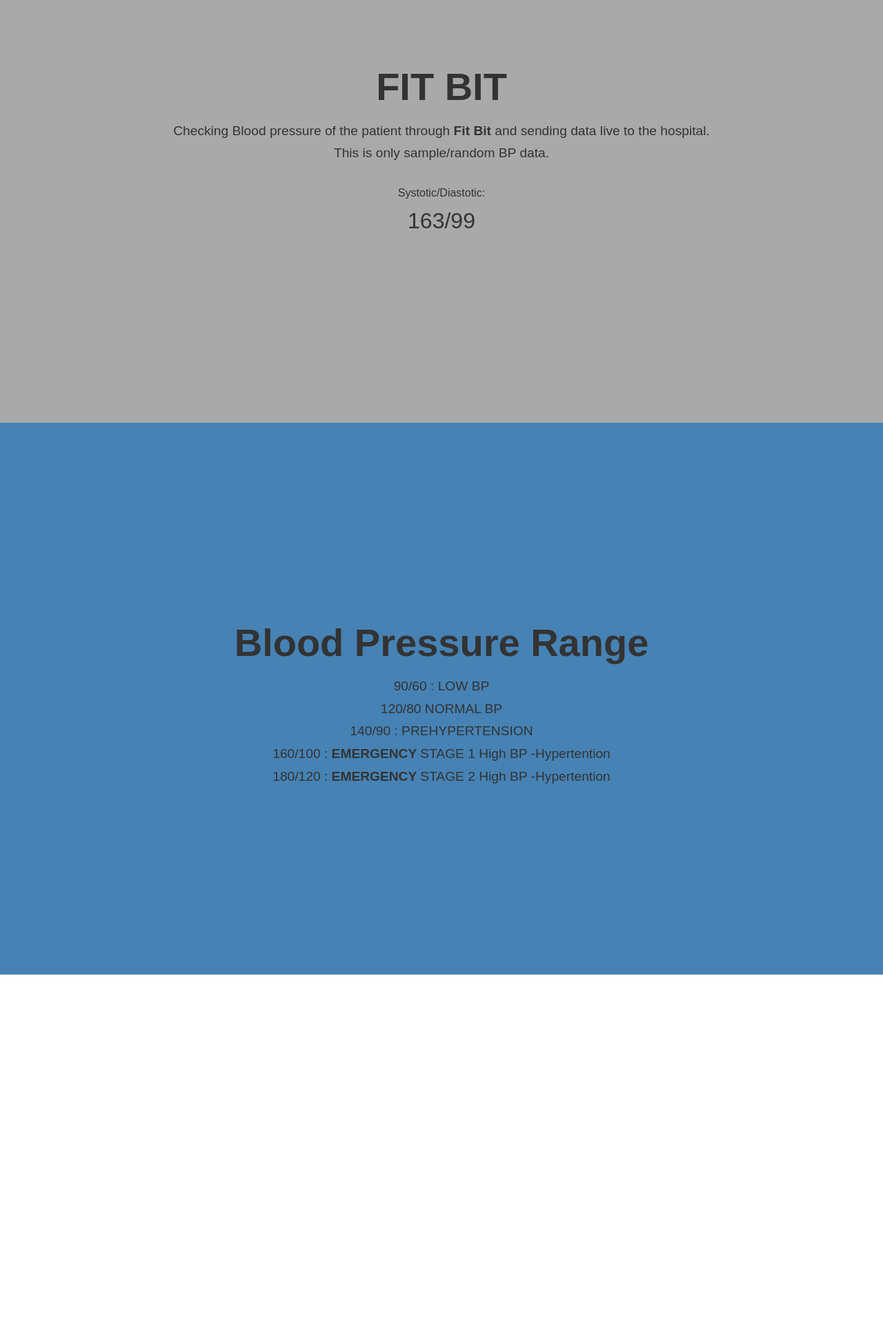
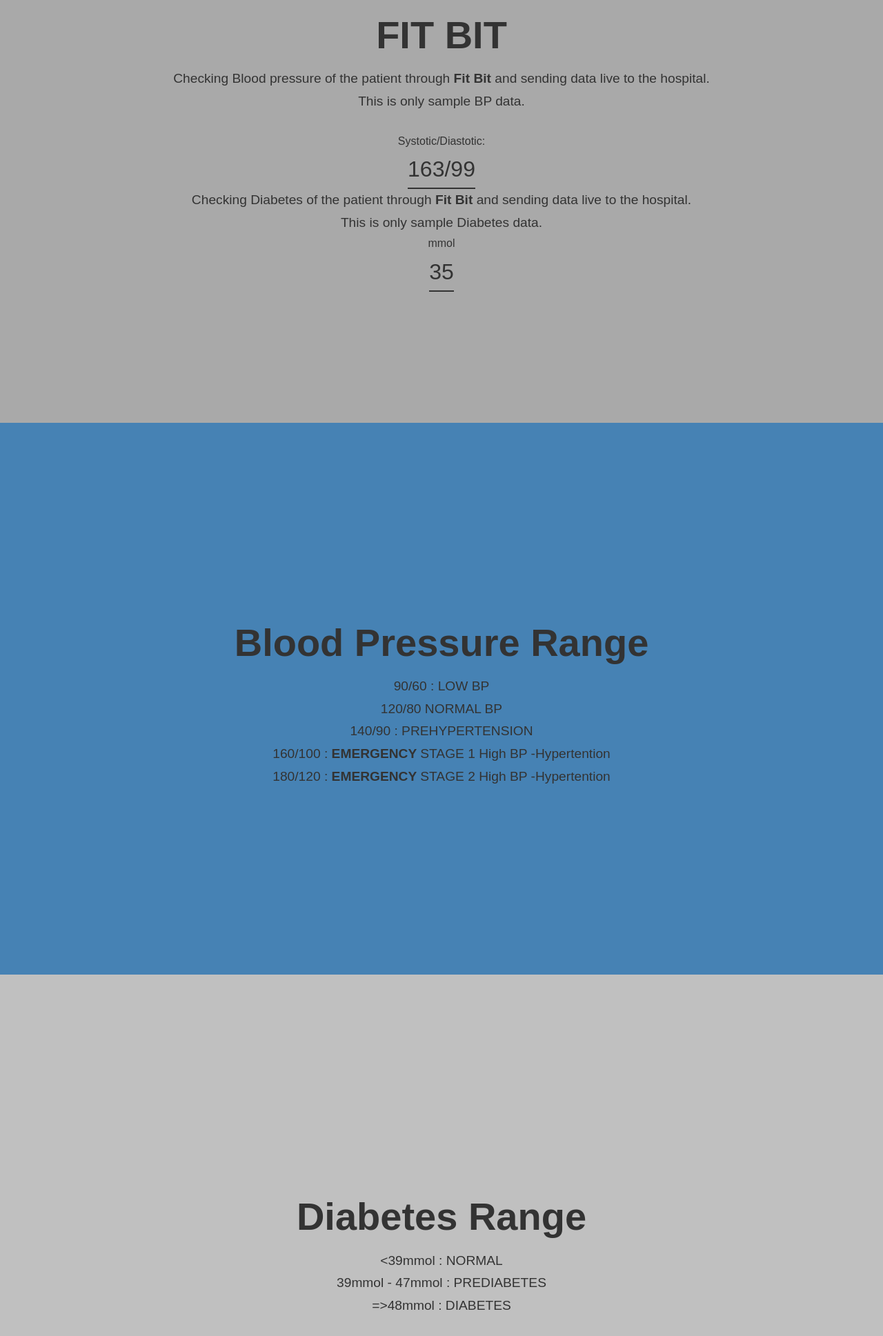
Before and after one commit to Muzammil98/phit-bit, a plain HTML site: page index.html in a window 1280 px wide. Shown: the part 187-2124 px from the top of the page at 69% size. Before the commit the page ends 1600 px from the top, so only its background shows below. Drawn offline with Linux system fonts and the light colour scheme.

Commit message:
second commit
included diabetes section

```diff
--- a/index.html
+++ b/index.html
@@ -30,12 +30,35 @@
         font-size: 1.2rem;
         padding: 0 2rem;
       }
-      .div {
+      .div, #dia {
         font-size: 2rem;
+        border-bottom: 2px solid #333;
       }
       #section-2 {
         color: #333;
         background: steelblue;
+        display: flex;
+        flex-direction: column;
+        height: 100vh;
+        justify-content: center;
+        text-align: center;
+        align-items: center;
+        font-family: Arial, Helvetica, sans-serif;
+      }
+        #section-4 {
+        color: #333;
+        background: SILVER;
+        display: flex;
+        flex-direction: column;
+        height: 100vh;
+        justify-content: center;
+        text-align: center;
+        align-items: center;
+        font-family: Arial, Helvetica, sans-serif;
+      }
+            #section-3 {
+        color: #333;
+        background: LightGreen;
         display: flex;
         flex-direction: column;
         height: 100vh;
@@ -53,12 +76,14 @@
       <p>
         Checking Blood pressure of the patient through
         <strong>Fit Bit</strong> and sending data live to the hospital. <br />
-        This is only sample/random BP data.
+        This is only sample BP data.
       </p>
+
+
 
       <button
         id="btn"
-        onclick="document.getElementById('demo').innerHTML = getRndInteger(90,180); document.getElementById('demo-2').innerHTML = getRndInteger(60,120);"
+        onclick="document.getElementById('demo').innerHTML = getRndInteger(90,180); document.getElementById('demo-2').innerHTML = getRndInteger(60,120); document.getElementById('dia').innerHTML = getRndInteger(0,50);"
       >
         Click Me
       </button>
@@ -67,6 +92,12 @@
       <div class="div">
         <span id="demo"></span><span>/</span><span id="demo-2"></span>
       </div>
+
+       <p>Checking Diabetes of the patient through
+        <strong>Fit Bit</strong> and sending data live to the hospital. <br />
+        This is only sample Diabetes data.</p>
+      <span>mmol</span>
+      <span id="dia">0</span>
     </section>
     <section id="section-2">
       <h2>Blood Pressure Range</h2>
@@ -77,6 +108,14 @@
         160/100 : <strong>EMERGENCY </strong> STAGE 1 High BP -Hypertention
         <br />
         180/120 : <strong>EMERGENCY </strong> STAGE 2 High BP -Hypertention
+      </p>
+    </section>
+
+    <section id="section-4">
+      <h2>Diabetes Range</h2>
+      <p>&lt;39mmol  : NORMAL <br>
+         39mmol - 47mmol : PREDIABETES <br>
+         =&gt;48mmol  : DIABETES
       </p>
     </section>
     <script>
```
